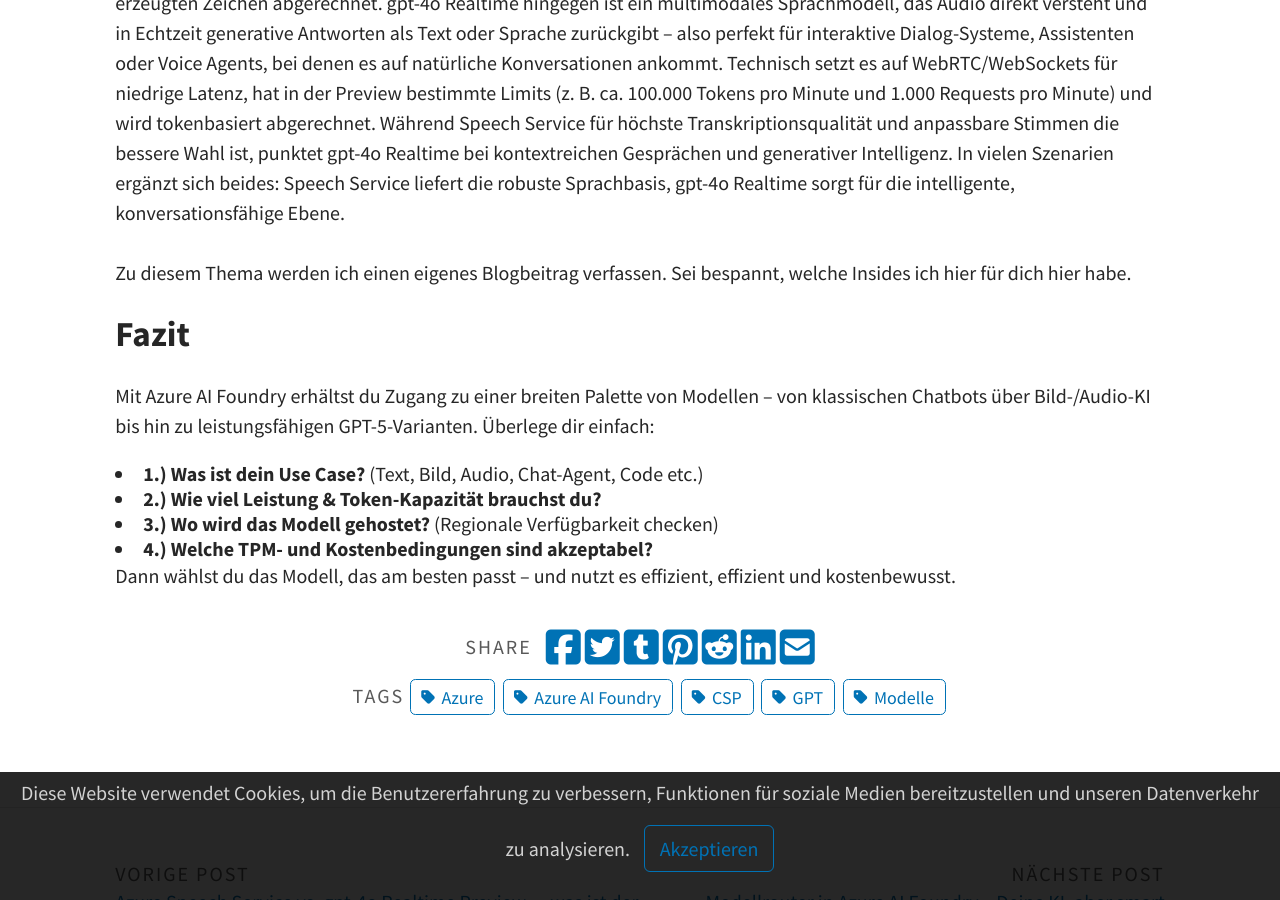
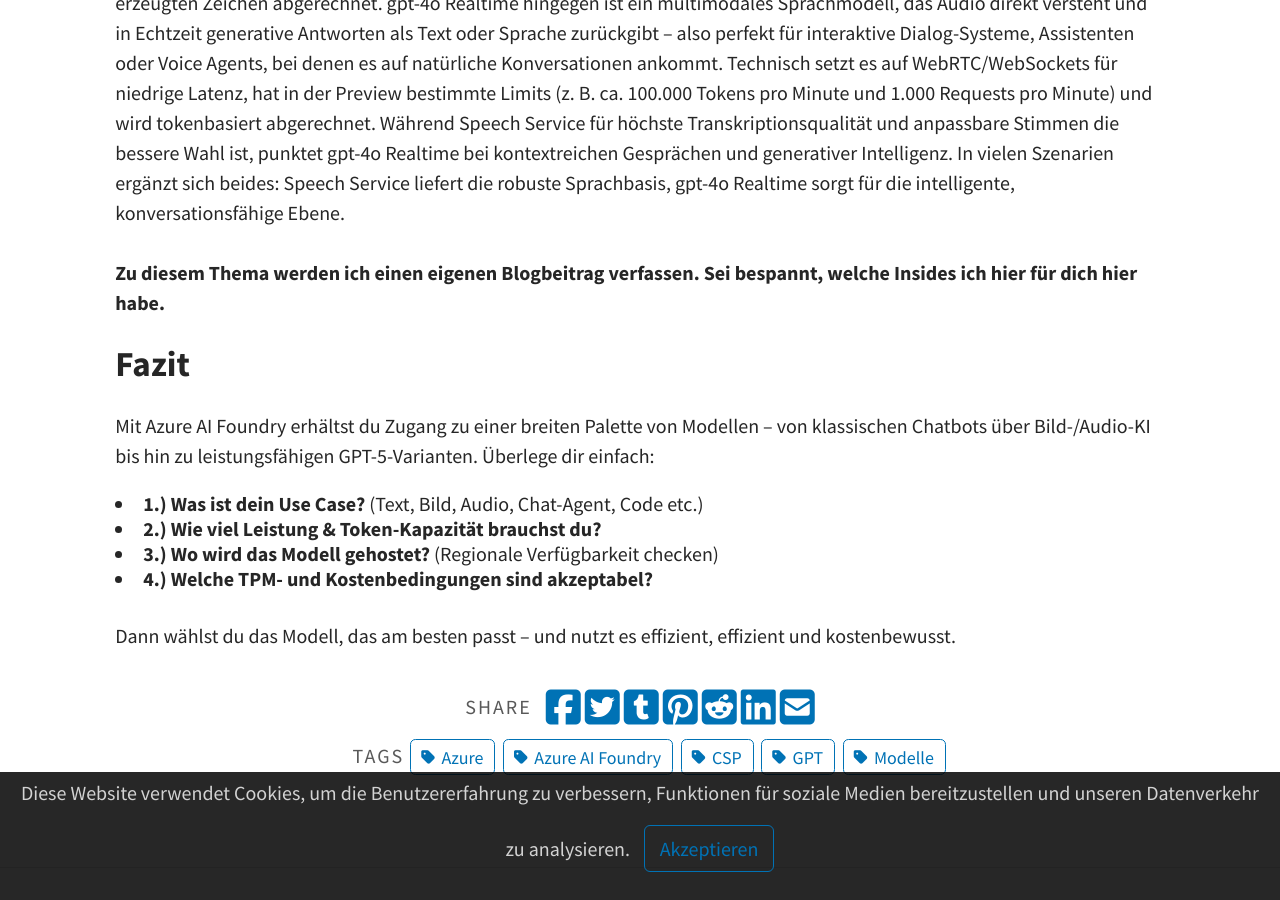
Before and after one commit to joriskahle007/joriskahle007.github.io, a Jekyll site: the page built from _posts/2025-07-22-GPTModelle.md, in a window 1280 px wide and 900 px high, scrolled down 3595 px. Built offline with Jekyll 4.4.1, drawn with Linux system fonts in a browser that asks for light colours; a script that is not in the unit is left out.

Commit message:
Update 2025-07-22-GPTModelle.md

```diff
--- a/_posts/2025-07-22-GPTModelle.md
+++ b/_posts/2025-07-22-GPTModelle.md
@@ -47,7 +47,7 @@
 
 ## Azure Speech Service vs. gpt-4o Realtime Preview
 Der Azure Speech Service und gpt-4o Realtime Preview erfüllen unterschiedliche Rollen: Speech Service ist ein spezialisierter Sprachdienst für präzise Transkription (ASR), natürlich klingende Text-to-Speech-Stimmen, Übersetzungen und Speaker-Features wie Diarisierung. Er eignet sich vor allem, wenn es um saubere Transkripte, Anpassungen mit Fachvokabular, Custom Voices oder sogar On-Prem-Deployments mit strengen Datenschutzanforderungen geht und wird nach Audio-Stunden oder erzeugten Zeichen abgerechnet. gpt-4o Realtime hingegen ist ein multimodales Sprachmodell, das Audio direkt versteht und in Echtzeit generative Antworten als Text oder Sprache zurückgibt – also perfekt für interaktive Dialog-Systeme, Assistenten oder Voice Agents, bei denen es auf natürliche Konversationen ankommt. Technisch setzt es auf WebRTC/WebSockets für niedrige Latenz, hat in der Preview bestimmte Limits (z. B. ca. 100.000 Tokens pro Minute und 1.000 Requests pro Minute) und wird tokenbasiert abgerechnet. Während Speech Service für höchste Transkriptionsqualität und anpassbare Stimmen die bessere Wahl ist, punktet gpt-4o Realtime bei kontextreichen Gesprächen und generativer Intelligenz. In vielen Szenarien ergänzt sich beides: Speech Service liefert die robuste Sprachbasis, gpt-4o Realtime sorgt für die intelligente, konversationsfähige Ebene.<br><br>
-Zu diesem Thema werden ich einen eigenes Blogbeitrag verfassen. Sei bespannt, welche Insides ich hier für dich hier habe.
+<b>Zu diesem Thema werden ich einen eigenen Blogbeitrag verfassen. Sei bespannt, welche Insides ich hier für dich hier habe.</b>
 
 ## Fazit
 
@@ -55,5 +55,5 @@
 <li><b>1.) Was ist dein Use Case?</b> (Text, Bild, Audio, Chat-Agent, Code etc.)</li>
 <li><b>2.) Wie viel Leistung & Token-Kapazität brauchst du?</b></li>
 <li><b>3.) Wo wird das Modell gehostet?</b> (Regionale Verfügbarkeit checken)</li>
-<li><b>4.) Welche TPM- und Kostenbedingungen sind akzeptabel?</b></li>
+<li><b>4.) Welche TPM- und Kostenbedingungen sind akzeptabel?</b></li><br>
 Dann wählst du das Modell, das am besten passt – und nutzt es effizient, effizient und kostenbewusst.
```
